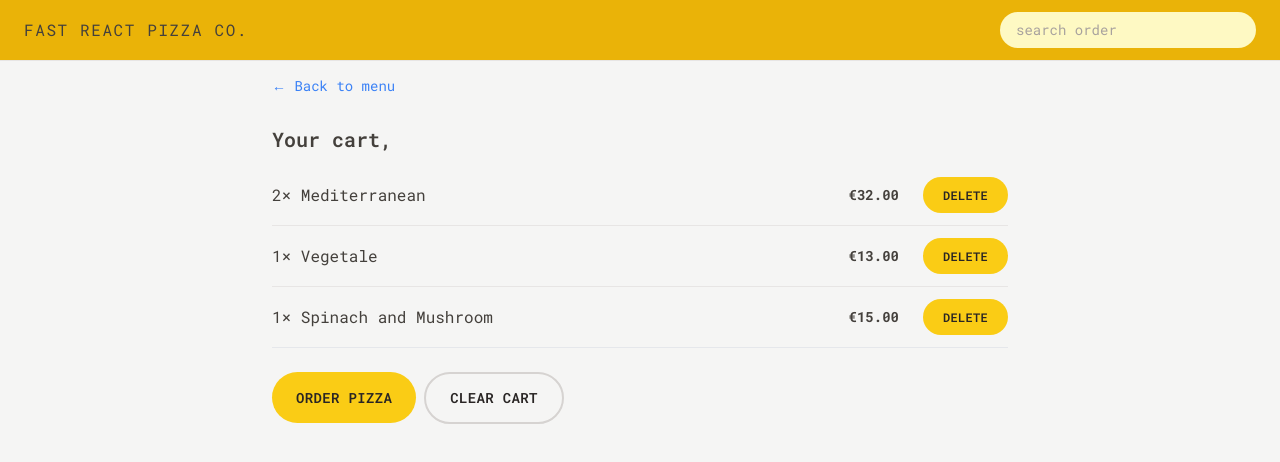
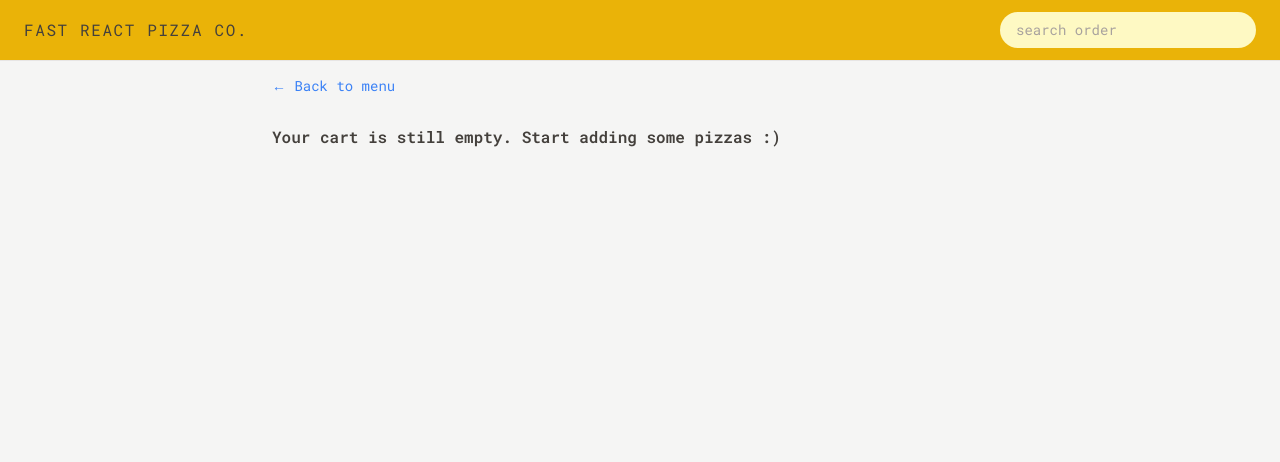
Before and after one commit to olaniyansheyi/fastest-pizza-app, a React (Vite) app: page /cart in a window 1280 px wide. Shown: the top 462 px of the page. Built offline with nearby package versions, Linux system fonts and the light colour scheme.

Commit message:
new feature

```diff
--- a/src/features/cart/Cart.jsx
+++ b/src/features/cart/Cart.jsx
@@ -2,35 +2,19 @@
 import LinkButton from '../../ui/LinkButton';
 import Button from '../../ui/Button';
 import CartItem from '../cart/CartItem'
-import { useSelector } from 'react-redux';
-const fakeCart = [
-  {
-    pizzaId: 12,
-    name: 'Mediterranean',
-    quantity: 2,
-    unitPrice: 16,
-    totalPrice: 32,
-  },
-  {
-    pizzaId: 6,
-    name: 'Vegetale',
-    quantity: 1,
-    unitPrice: 13,
-    totalPrice: 13,
-  },
-  {
-    pizzaId: 11,
-    name: 'Spinach and Mushroom',
-    quantity: 1,
-    unitPrice: 15,
-    totalPrice: 15,
-  },
-];
+import { useSelector,useDispatch } from 'react-redux';
+import { clearCart, getCart } from './CartSlice';
+import EmptyCart from './EmptyCart'
+
 
 function Cart() {
-  const cart = fakeCart;
+  const cart = useSelector(getCart);
+  const dispach = useDispatch();
+  const userName = useSelector(store => store.user.userName);
 
-const userName = useSelector(store => store.user.userName);
+  if(!cart.length) return <EmptyCart />
+
+
 
   return (
     <div className=' px-4 py-3'>
@@ -44,7 +28,7 @@
 
       <div className='mt-6 space-x-2'>
         <Button type='primary' to="/order/new">Order pizza</Button>
-        <Button type='secondary'>Clear cart</Button>
+        <Button type='secondary' onClick={()=> dispach(clearCart())}>Clear cart</Button>
       </div>
     </div>
   );
--- a/src/features/cart/CartSlice.js
+++ b/src/features/cart/CartSlice.js
@@ -44,3 +44,5 @@
 export const getTotalCartQuantity = (state) => state.cart.cart.reduce((sum, item) => sum + item.quantity, 0);
 
 export const getTotalCartPrice = (state) => state.cart.cart.reduce((acc, item) => acc + item.totalPrice, 0);
+
+export const getCart = (state) => state.cart.cart;
--- a/src/features/cart/EmptyCart.jsx
+++ b/src/features/cart/EmptyCart.jsx
@@ -1,11 +1,12 @@
 import { Link } from 'react-router-dom';
+import LinkButton from '../../ui/LinkButton';
 
 function EmptyCart() {
   return (
-    <div>
-      <Link to="/menu">&larr; Back to menu</Link>
+    <div className='px-4 py-3'>
+        <LinkButton to="/menu" >&larr; Back to menu</LinkButton>
 
-      <p>Your cart is still empty. Start adding some pizzas :)</p>
+      <p className=' mt-7 font-semibold'>Your cart is still empty. Start adding some pizzas :)</p>
     </div>
   );
 }
```
